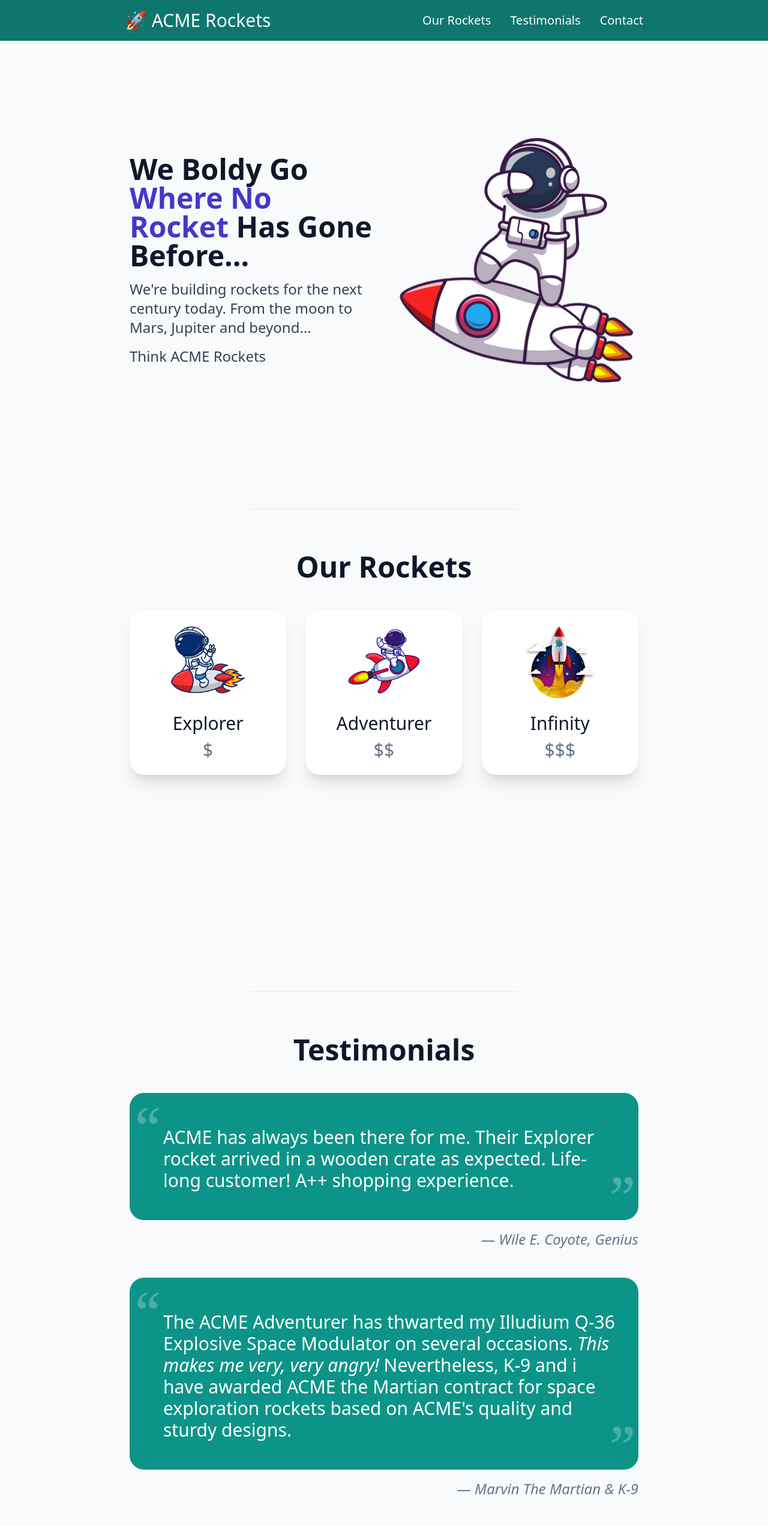
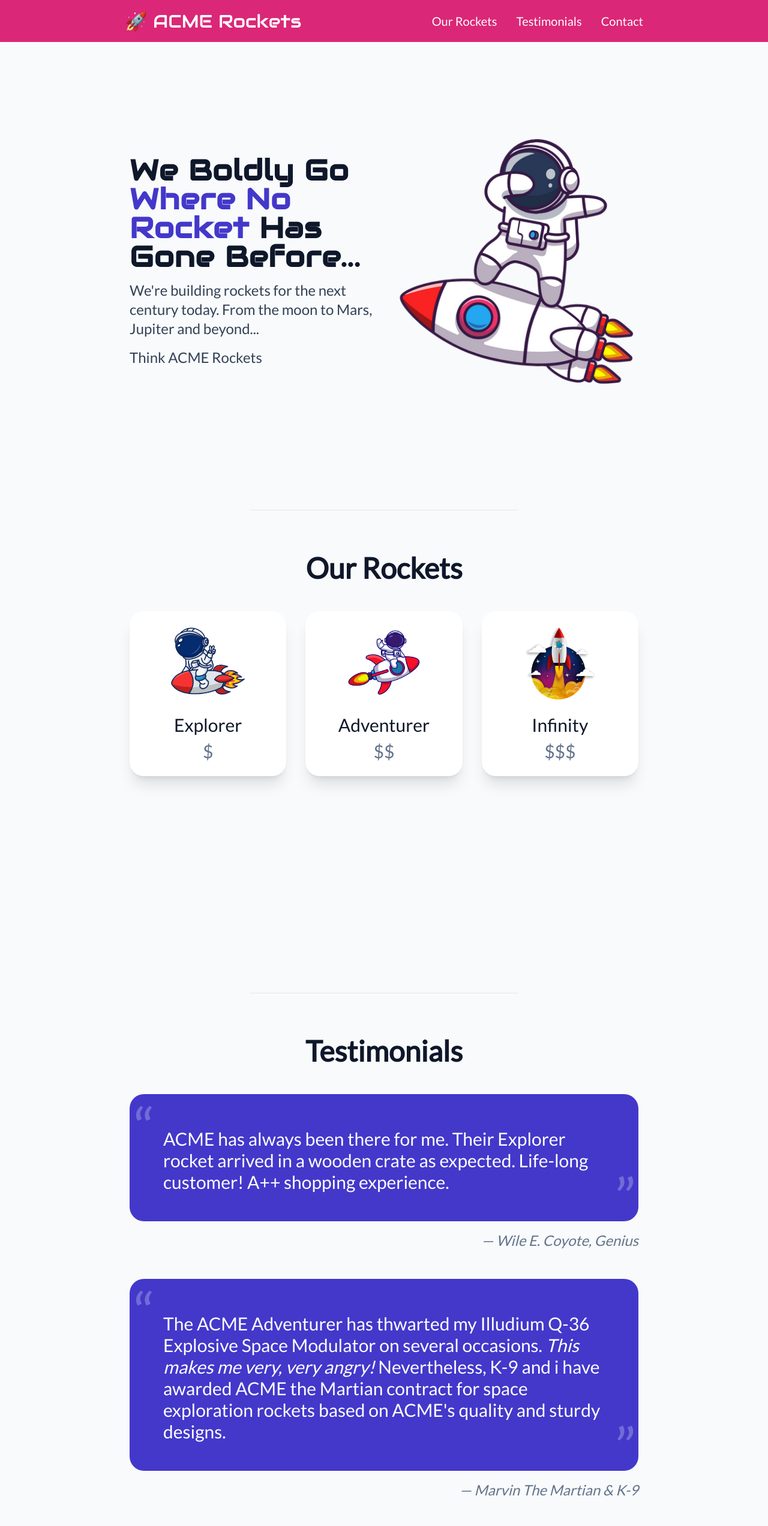
Before and after one commit to purplesage/ACME-rockets, a React (Vite) app: page / in a window 1280 px wide. Shown: the top 2544 px of the page at 60% size. Built offline with nearby package versions, Linux system fonts and the light colour scheme.

Commit message:
restyling, font family additions

```diff
--- a/index.html
+++ b/index.html
@@ -6,7 +6,7 @@
     <meta name="viewport" content="width=device-width, initial-scale=1.0" />
     <title>ACME Rockets</title>
   </head>
-  <body>
+  <body class="font-lato">
     <div id="root"></div>
     <div id="portal"></div>
 
--- a/src/components/Contact.jsx
+++ b/src/components/Contact.jsx
@@ -34,7 +34,7 @@
           required
           className="w-full rounded-xl border border-solid border-slate-900 p-3 text-2xl text-black dark:border-none sm:text-3xl"
         ></textarea>
-        <button className="w-48 rounded-xl border border-solid border-slate-900 bg-teal-700 p-3 text-white hover:bg-teal-600 active:bg-teal-500 dark:border-none">
+        <button className="w-48 rounded-xl border border-solid border-slate-900 bg-indigo-700 p-3 text-white hover:bg-teal-600 active:bg-teal-500 dark:border-none">
           Submit
         </button>
       </form>
--- a/src/components/Footer.jsx
+++ b/src/components/Footer.jsx
@@ -2,7 +2,7 @@
 
 const Footer = () => {
   return (
-    <footer id="#footer" className="bg-teal-700 text-xl text-white">
+    <footer id="#footer" className="bg-pink-600 text-xl text-white">
       <section className="mx-auto flex max-w-4xl flex-col p-4 sm:flex-row sm:justify-between ">
         <address>
           <h2>ACME Rocket-Powered Products, Inc.</h2>
--- a/src/components/Header.jsx
+++ b/src/components/Header.jsx
@@ -23,10 +23,12 @@
   return (
     <>
       {isMenuOpen && <MobileMenu handleOpenMenu={handleOpenMenu} />}
-      <header className="sticky top-0 z-20 bg-teal-700 text-white">
+      <header className="sticky top-0 z-20 bg-pink-600 text-white">
         <section className="mx-auto flex max-w-4xl items-center justify-between p-4">
           <h1 className="text-3xl font-medium">
-            <a href="#hero">🚀 ACME Rockets</a>
+            <a href="#hero" className="font-audioWide">
+              🚀 ACME Rockets
+            </a>
           </h1>
           <div>
             <button
--- a/src/components/Hero.jsx
+++ b/src/components/Hero.jsx
@@ -6,8 +6,8 @@
       className="widescreen:section-min-height tallscreen:section-min-height mb-12 flex scroll-mt-40 flex-col-reverse items-center justify-center gap-8 p-6 sm:flex-row"
     >
       <article className="sm:w-1/2">
-        <h2 className="max-w-md text-center text-4xl font-bold text-slate-900 dark:text-white sm:text-left sm:text-5xl ">
-          We Boldy Go{" "}
+        <h2 className="max-w-md text-center font-audioWide text-4xl font-bold tracking-wide text-slate-900 dark:text-white sm:text-left sm:text-5xl ">
+          We Boldly Go{" "}
           <span className="text-indigo-700 dark:text-indigo-300">
             Where No Rocket{" "}
           </span>
--- a/src/components/Testimonials.jsx
+++ b/src/components/Testimonials.jsx
@@ -8,8 +8,8 @@
         Testimonials
       </h2>
       <figure className="my-12">
-        <blockquote className="relative rounded-3xl bg-teal-600 py-12 pl-14 pr-8 dark:bg-black">
-          <p className="mt-2 text-left text-2xl text-white before:absolute before:top-0 before:left-0 before:translate-x-2 before:translate-y-2 before:transform before:font-serif before:text-8xl before:text-white before:opacity-25 before:content-['\201C'] after:absolute after:bottom-0 after:right-3 after:translate-x-2 after:translate-y-2 after:transform after:font-serif after:text-8xl after:text-white after:opacity-25 after:content-['\201D'] dark:text-slate-400 sm:text-3xl">
+        <blockquote className="relative rounded-3xl bg-indigo-700 py-12 pl-14 pr-8 dark:bg-black">
+          <p className="before:font-serif after:font-serif mt-2 text-left text-2xl text-white before:absolute before:top-0 before:left-0 before:translate-x-2 before:translate-y-2 before:transform before:text-8xl before:text-white before:opacity-25 before:content-['\201C'] after:absolute after:bottom-0 after:right-3 after:translate-x-2 after:translate-y-2 after:transform after:text-8xl after:text-white after:opacity-25 after:content-['\201D'] dark:text-slate-400 sm:text-3xl">
             ACME has always been there for me. Their Explorer rocket arrived in
             a wooden crate as expected. Life-long customer! A++ shopping
             experience.
@@ -23,8 +23,8 @@
       </figure>
 
       <figure className="my-12">
-        <blockquote className="relative rounded-3xl bg-teal-600 py-12 pl-14 pr-8 dark:bg-black">
-          <p className="mt-2 text-left text-2xl text-white before:absolute before:top-0 before:left-0 before:translate-x-2 before:translate-y-2 before:transform before:font-serif before:text-8xl before:text-white before:opacity-25 before:content-['\201C'] after:absolute after:bottom-0 after:right-3 after:translate-x-2 after:translate-y-2 after:transform after:font-serif after:text-8xl after:text-white after:opacity-25 after:content-['\201D'] dark:text-slate-400 sm:text-3xl">
+        <blockquote className="relative rounded-3xl bg-indigo-700 py-12 pl-14 pr-8 dark:bg-black">
+          <p className="before:font-serif after:font-serif mt-2 text-left text-2xl text-white before:absolute before:top-0 before:left-0 before:translate-x-2 before:translate-y-2 before:transform before:text-8xl before:text-white before:opacity-25 before:content-['\201C'] after:absolute after:bottom-0 after:right-3 after:translate-x-2 after:translate-y-2 after:transform after:text-8xl after:text-white after:opacity-25 after:content-['\201D'] dark:text-slate-400 sm:text-3xl">
             The ACME Adventurer has thwarted my Illudium Q-36 Explosive Space
             Modulator on several occasions.{" "}
             <span className="italic">This makes me very, very angry!</span>{" "}
@@ -41,8 +41,8 @@
       </figure>
 
       <figure className="my-12">
-        <blockquote className="relative rounded-3xl bg-teal-600 py-12 pl-14 pr-8 dark:bg-black">
-          <p className="mt-2 text-left text-2xl text-white before:absolute before:top-0 before:left-0 before:translate-x-2 before:translate-y-2 before:transform before:font-serif before:text-8xl before:text-white before:opacity-25 before:content-['\201C'] after:absolute after:bottom-0 after:right-3 after:translate-x-2 after:translate-y-2 after:transform after:font-serif after:text-8xl after:text-white after:opacity-25 after:content-['\201D'] dark:text-slate-400 sm:text-3xl">
+        <blockquote className="relative rounded-3xl bg-indigo-700 py-12 pl-14 pr-8 dark:bg-black">
+          <p className="before:font-serif after:font-serif mt-2 text-left text-2xl text-white before:absolute before:top-0 before:left-0 before:translate-x-2 before:translate-y-2 before:transform before:text-8xl before:text-white before:opacity-25 before:content-['\201C'] after:absolute after:bottom-0 after:right-3 after:translate-x-2 after:translate-y-2 after:transform after:text-8xl after:text-white after:opacity-25 after:content-['\201D'] dark:text-slate-400 sm:text-3xl">
             I knew i not only wanted &#8212;
             <span className="italic">i needed</span> &#8212; ACME's Infinity
             Rocket for my mission in space. Acme delivered in one day! Nothing
--- a/src/index.css
+++ b/src/index.css
@@ -1,3 +1,5 @@
+@import url("https://fonts.googleapis.com/css2?family=Audiowide&display=swap");
+@import url("https://fonts.googleapis.com/css2?family=Lato&display=swap");
 @tailwind base;
 @tailwind components;
 @tailwind utilities;
--- a/tailwind.config.cjs
+++ b/tailwind.config.cjs
@@ -18,6 +18,10 @@
         "open-menu": "open-menu 0.5s ease-in-out forwards",
       },
     },
+    fontFamily: {
+      audioWide: ["Audiowide", "cursive"],
+      lato: ["Lato", "sans-serif"],
+    },
   },
   plugins: [],
 };
```
